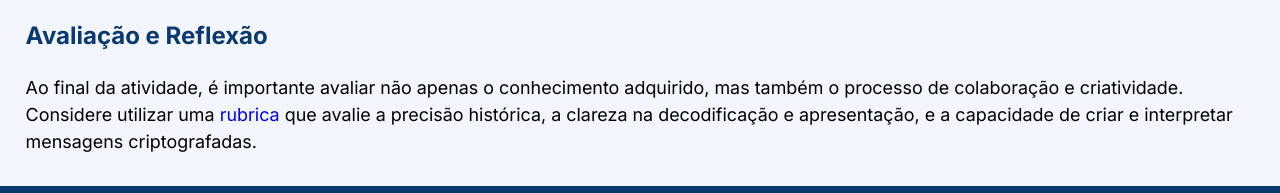
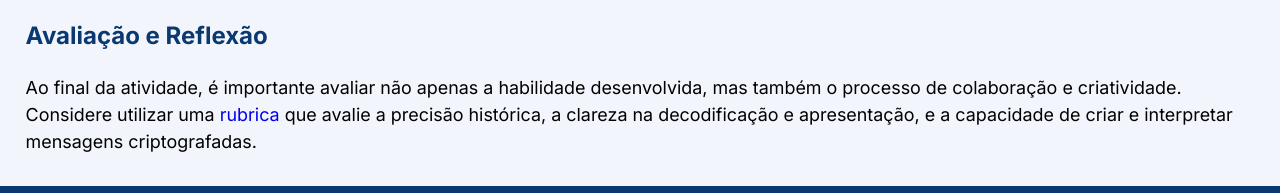
Before and after one commit to chrisfon88/chrisfon88.github.io, a plain HTML site: page teacher.html in a window 1280 px wide. Shown: the part 2631-2824 px from the top of the page. Drawn offline with Linux system fonts and the light colour scheme.

Commit message:
Ajuste de parágrafo
trocando o termo conhecimento adquirido por habilidade desenvolvida

```diff
--- a/teacher.html
+++ b/teacher.html
@@ -93,7 +93,7 @@
             <p class="conteudo__paragrafo"></p>
             <h2 class="conteudo__grupos">Avaliação e Reflexão</h2>
             <p class="conteudo__paragrafo"></p>
-            <p class="conteudo__paragrafo">Ao final da atividade, é importante avaliar não apenas o conhecimento adquirido, mas também o processo de colaboração e criatividade. Considere utilizar uma <a class="conteudo__paragrafo__link" rel="stylesheet" href="https://scaffoldeducation.com.br/avaliacao-por-rubrica-como-esse-instrumento-pode-ajudar-na-avaliacao-durante-o-periodo-de-educacao-remota/" target="_blank">rubrica</a> que avalie a precisão histórica, a clareza na decodificação e apresentação, e a capacidade de criar e interpretar mensagens criptografadas.</p>
+            <p class="conteudo__paragrafo">Ao final da atividade, é importante avaliar não apenas a habilidade desenvolvida, mas também o processo de colaboração e criatividade. Considere utilizar uma <a class="conteudo__paragrafo__link" rel="stylesheet" href="https://scaffoldeducation.com.br/avaliacao-por-rubrica-como-esse-instrumento-pode-ajudar-na-avaliacao-durante-o-periodo-de-educacao-remota/" target="_blank">rubrica</a> que avalie a precisão histórica, a clareza na decodificação e apresentação, e a capacidade de criar e interpretar mensagens criptografadas.</p>
         </section>
     </main>
 
```
